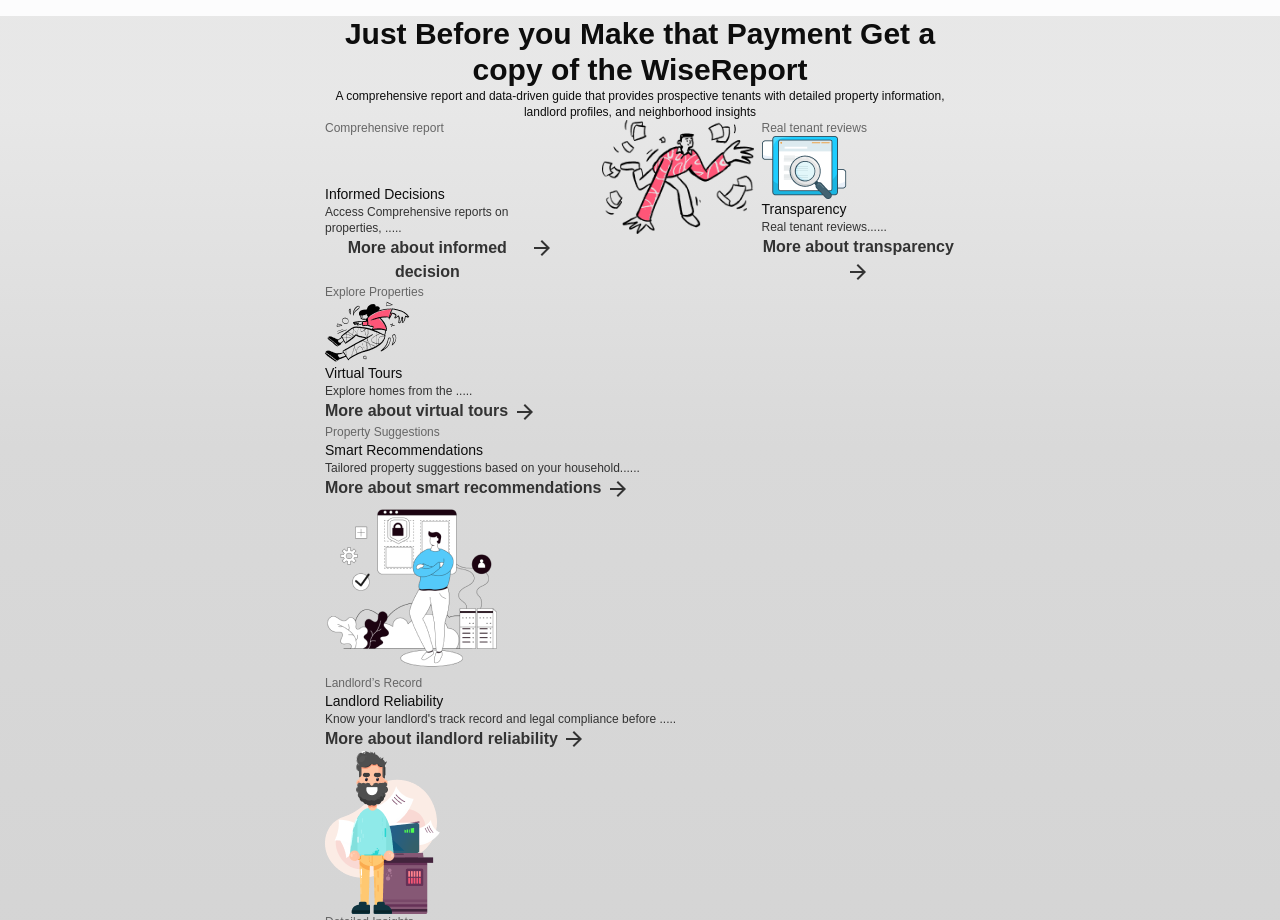
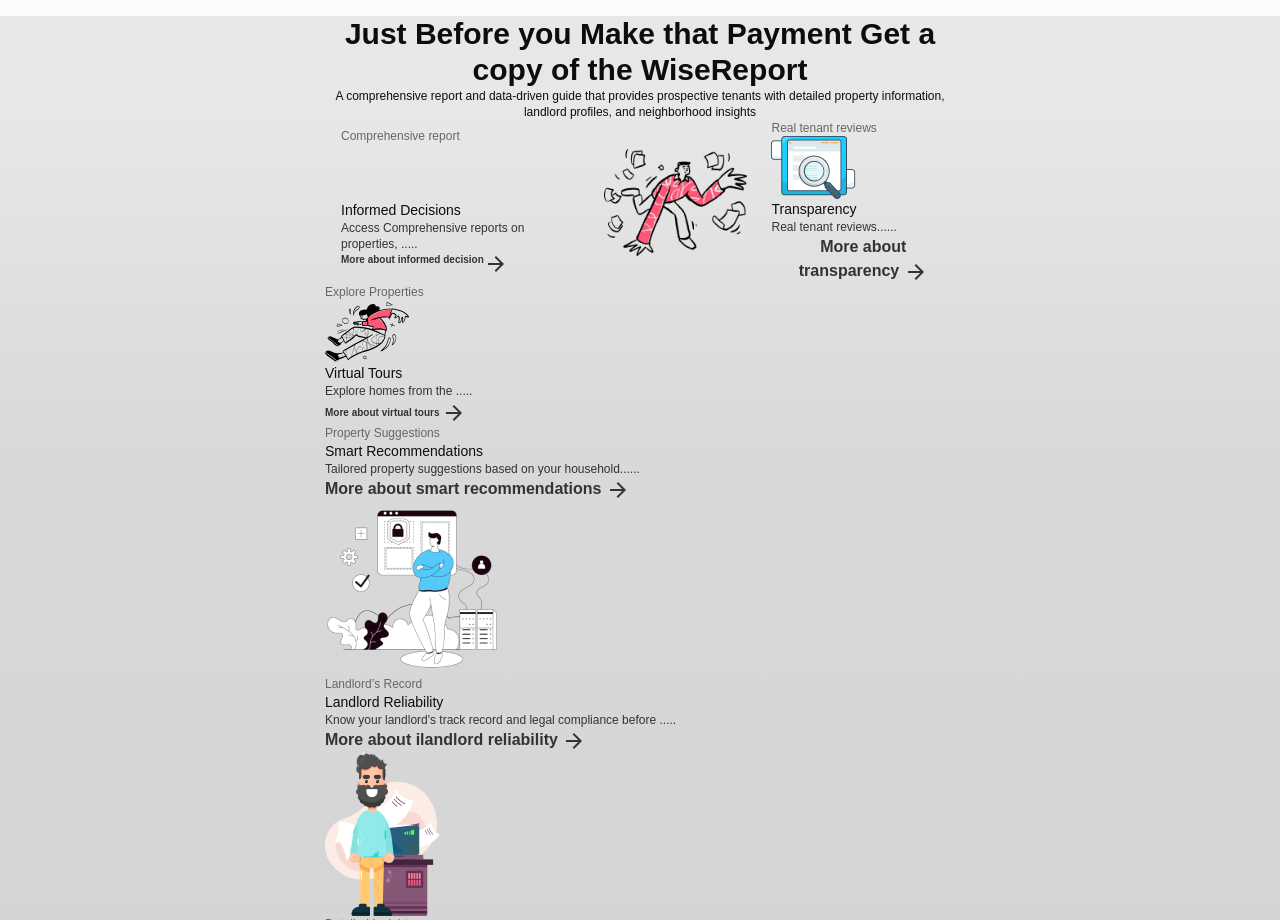
Before and after one commit to Obadea/rentwise, a React (Create React App) app: page / in a window 1280 px wide. Shown: the part 1340-2260 px from the top of the page. Built offline with nearby package versions, Linux system fonts and the light colour scheme; a web font is replaced by a local one.

Commit message:
wise report fix

```diff
--- a/src/pages/landingpage/components/WiseeReport.jsx
+++ b/src/pages/landingpage/components/WiseeReport.jsx
@@ -23,8 +23,8 @@ function WiseeReport() {
         </div>
         <div>
           <div className="flex gap-2">
-            <div className="flex flex-row gap-12">
-              <div className="flex flex-col justify-between">
+            <div className="flex flex-row items-center gap-12 py-2 px-4">
+              <div className="flex flex-col justify-between h-full">
                 <h4 className="font-normal text-xs text-customStreetcolor">
                   Comprehensive report
                 </h4>
@@ -35,7 +35,7 @@ function WiseeReport() {
                   <h4 className="font-medium text-xs text-customResultqueryGrey">
                     Access Comprehensive reports on properties, .....
                   </h4>
-                  <button className="font-bold text-customResultqueryGrey flex">
+                  <button className="font-bold text-customResultqueryGrey text-[10px] flex">
                     More about informed decision <ArrowForwardIcon />
                   </button>
                 </div>
@@ -76,7 +76,7 @@ function WiseeReport() {
                 <h4 className="font-medium text-xs text-customResultqueryGrey">
                   Explore homes from the .....
                 </h4>
-                <button className="font-bold text-customResultqueryGrey">
+                <button className="font-bold text-customResultqueryGrey text-[10px]">
                   More about virtual tours <ArrowForwardIcon />
                 </button>
               </div>
--- a/src/pages/signinpage/SignInPage.jsx
+++ b/src/pages/signinpage/SignInPage.jsx
@@ -120,7 +120,7 @@ function SignInPage() {
         className="hidden lg:block md:flex-1 lg:flex-3 relative   "
       >
         <img src={swimming} alt="" className="h-full w-full object-cover" />
-        <div className="absolute w-[70%] rounded-2xl py-4 px-3 gap-4 bottom-[10%] right-24 bg-[#00000087]">
+        <div className="absolute w-[75%] rounded-2xl py-4 px-3 gap-4 bottom-[10%] right-24 bg-[#00000087]">
           <h4 className="text-textcolor font-bold text-lg">
             Something to motivate
           </h4>
```
